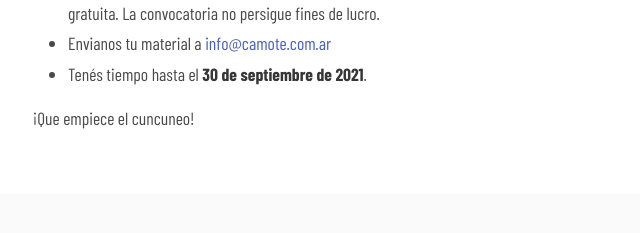
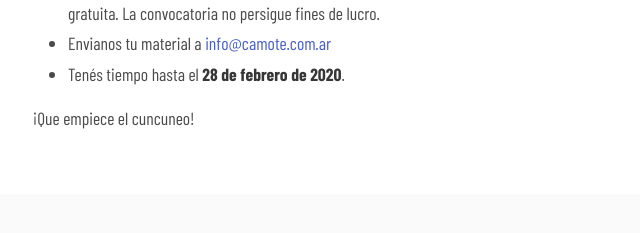
Before and after one commit to revistacamote/revistacamote.github.io, a plain HTML site: page participa.html in a window 1280 px wide. Shown: the part 375-608 px from the top of the page, 492-1132 px from the left. Drawn offline with nearby package versions, Linux system fonts and the light colour scheme; a web font is replaced by a local one.

Commit message:
Add files via upload

```diff
--- a/participa.html
+++ b/participa.html
@@ -61,7 +61,7 @@
           <li>No hay límite de obras ni de extensión.</li>
           <li>El material elegido será publicado en el próximo número de <strong>CAMOTE</strong>, revista digital de distribución gratuita. La convocatoria no persigue fines de lucro.</li>
           <li>Envianos tu material a <a href="mailto:info@camote.com.ar">info@camote.com.ar</a></li>
-          <li>Tenés tiempo hasta el <strong>30 de septiembre de 2021</strong>.</li>
+          <li>Tenés tiempo hasta el <strong>28 de febrero de 2020</strong>.</li>
         </ul>
         <p>¡Que empiece el cuncuneo!</p>
       </div>
```
